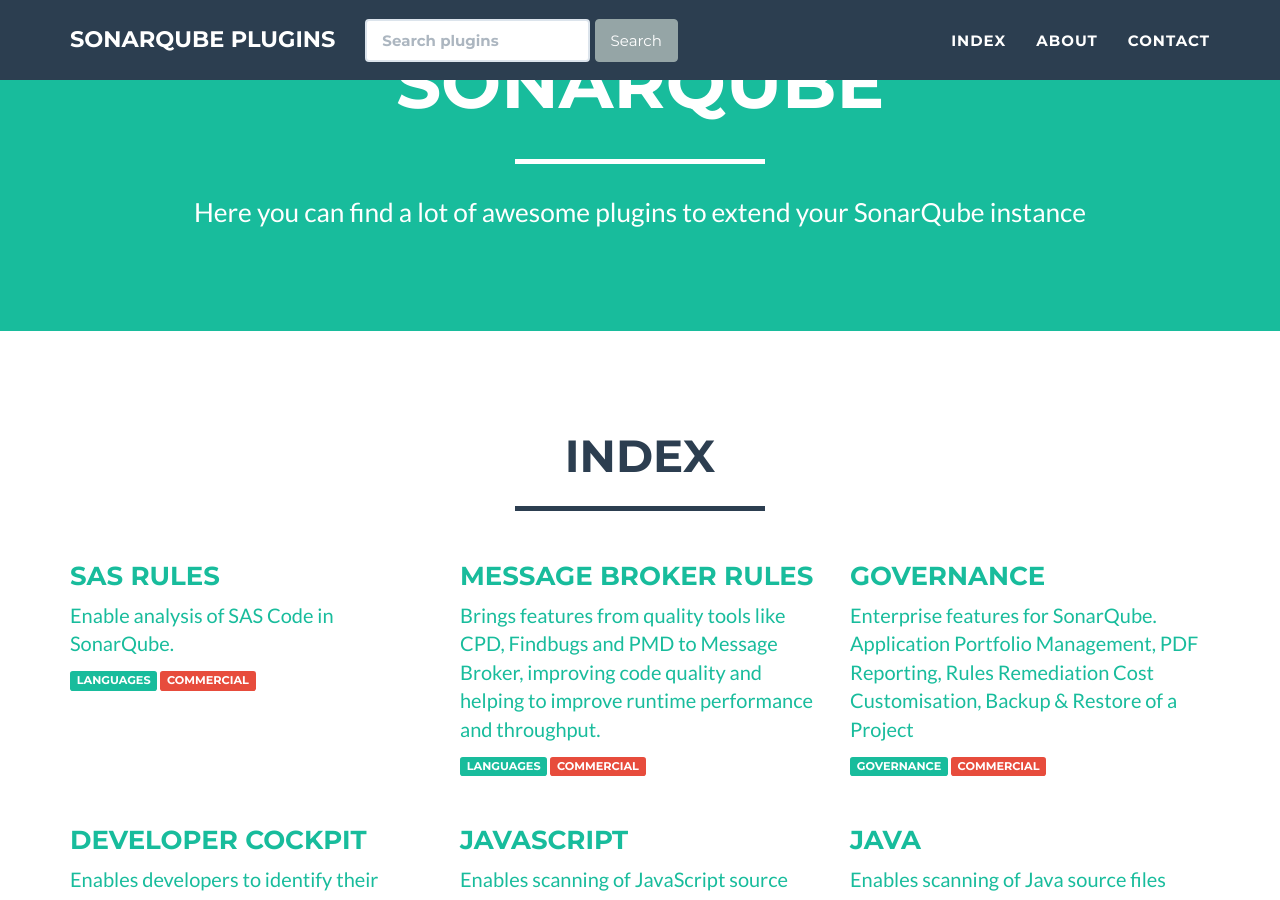
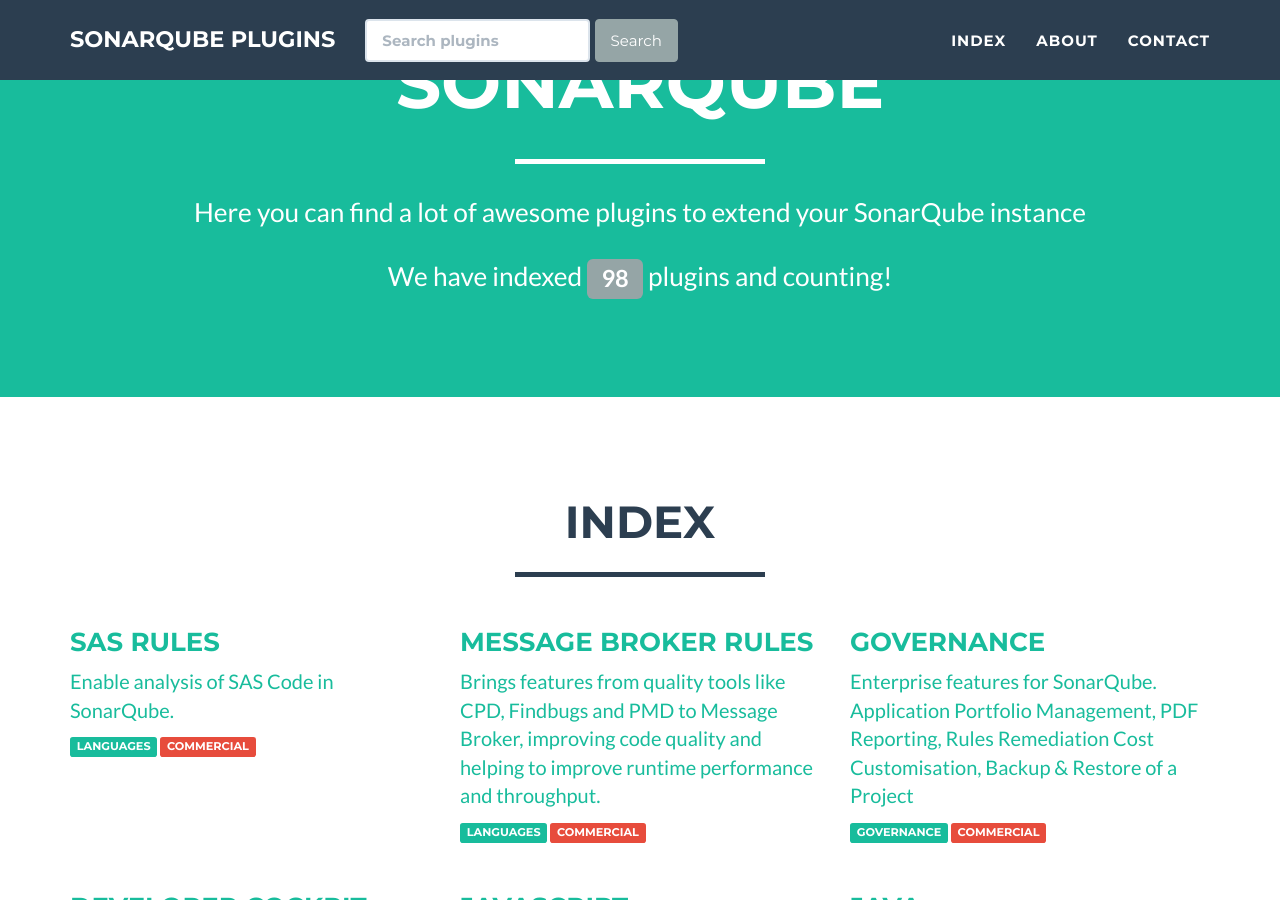
Before and after one commit to sonarplugins/sonarplugins.github.io, a Jekyll site: the page built from index.html, in a window 1280 px wide and 900 px high, scrolled down 418 px. Built offline with Jekyll 4.4.1, drawn with Linux system fonts in a browser that asks for light colours.

Commit message:
Included plugin counter

```diff
--- a/_includes/header.html
+++ b/_includes/header.html
@@ -8,6 +8,8 @@
                         <span class="name">Unleash the power of SonarQube</span>
                         <hr class="star-light">
                         <span class="skills">Here you can find a lot of awesome plugins to extend your SonarQube instance</span>
+                        <br><br>
+                        <span class="skills">We have indexed <big><span class="label label-default">{{ site.posts.size }}</span></big> plugins and counting!</span>
                     </div>
                 </div>
             </div>
```
